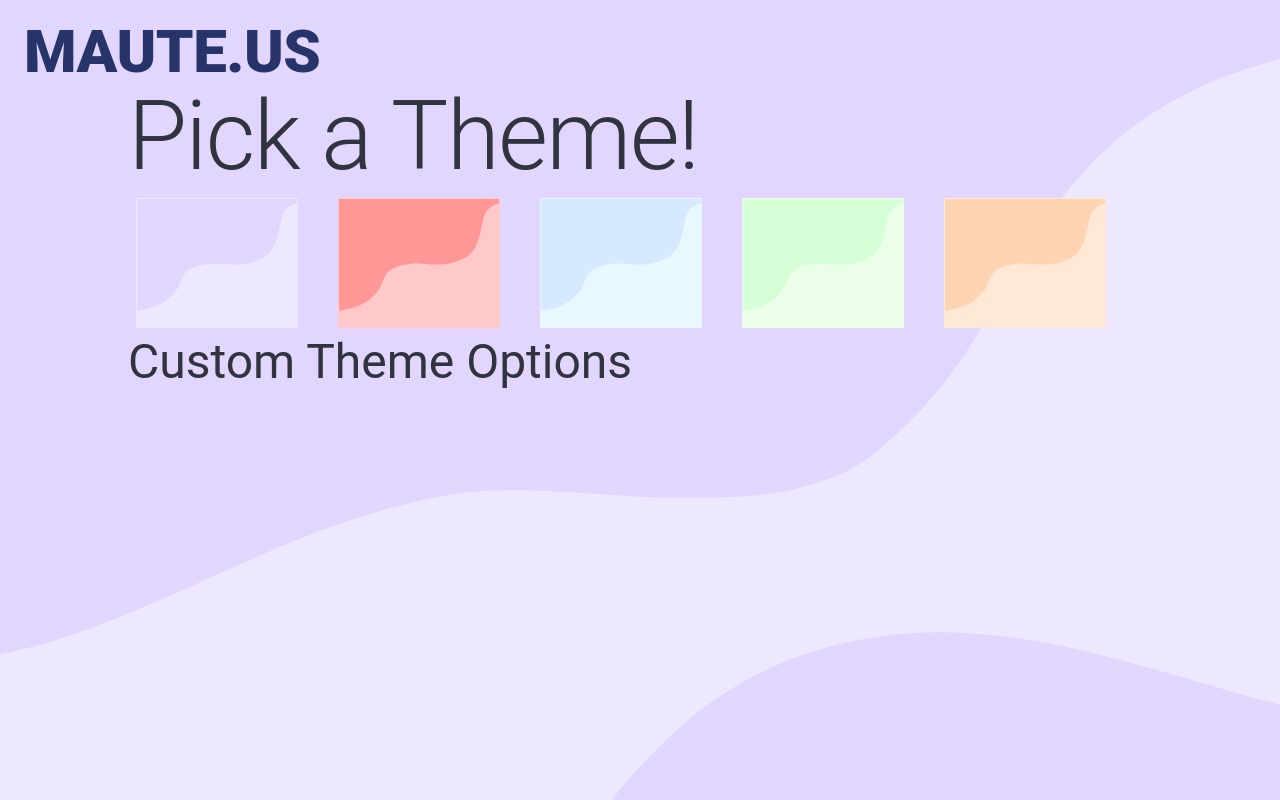
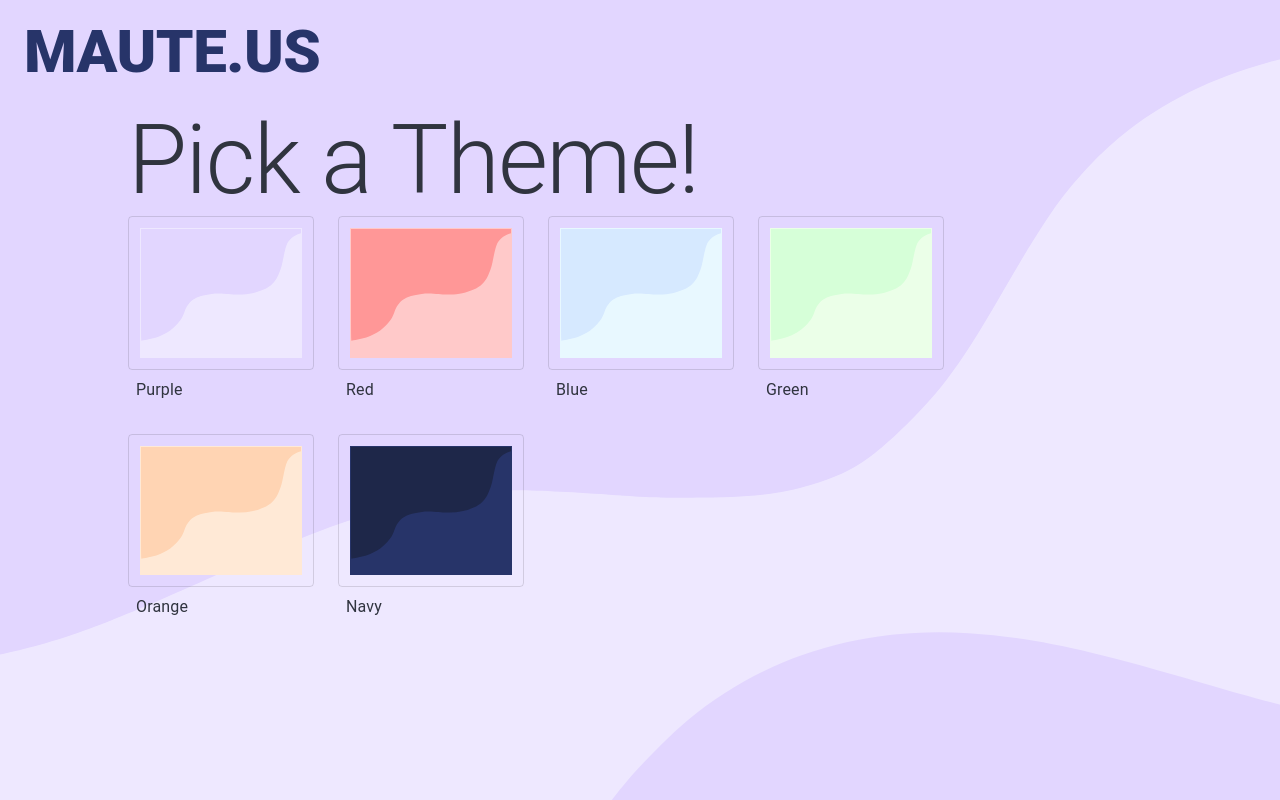
Before and after one commit to DoodlePooge/maute2.0, a React (Vite) app: page /theme-picker in a window 1280 px wide. Built offline with nearby package versions, Linux system fonts and the light colour scheme.

Commit message:
complete theming

```diff
--- a/src/App.tsx
+++ b/src/App.tsx
@@ -14,7 +14,7 @@ import { themeDict } from "./themes"
 function App() {
   // const { theme, setTheme } = useContext(ThemeContext)
 
-  const currTheme = localStorage.getItem("themeTag") || "mainT"
+  const currTheme = localStorage.getItem("themeTag") || "Purple"
   const [theme, setNewTheme] = useState(themeDict[currTheme])
   const setTheme = (newTheme: string, cache: boolean = true) => {
     if (cache) {
--- a/src/components/layouts/MainLayout.tsx
+++ b/src/components/layouts/MainLayout.tsx
@@ -57,7 +57,7 @@ export const MainLayout = () => {
             maxHeight: "90vh",
             zIndex: 2,
             width: "80vw",
-            marginTop: 10,
+            marginTop: 13,
             "::-webkit-scrollbar": { display: "none" },
           }}
         >
--- a/src/context.tsx
+++ b/src/context.tsx
@@ -8,7 +8,7 @@ interface defaultThemeContext {
 }
 
 const CreateDefaultTheme = () => {
-  const currTheme = localStorage.getItem("themeTag") || "mainT"
+  const currTheme = localStorage.getItem("themeTag") || "Purple"
 
   return { theme: themeDict[currTheme], setTheme: () => {} }
 }
--- a/src/pages/Bryan.tsx
+++ b/src/pages/Bryan.tsx
@@ -8,7 +8,7 @@ import { ThemeContext } from "../context"
 
 export const Bryan: FC = () => {
   const { setTheme } = useContext(ThemeContext)
-  setTheme("bryT", false)
+  setTheme("Red", false)
 
   const theme = useTheme()
   return (
--- a/src/pages/Paige.tsx
+++ b/src/pages/Paige.tsx
@@ -8,7 +8,7 @@ import { ThemeContext } from "../context"
 
 export const Paige: FC = () => {
   const { setTheme } = useContext(ThemeContext)
-  setTheme("mainT", false)
+  setTheme("Purple", false)
 
   const theme = useTheme()
   return (
--- a/src/pages/ThemePicker.tsx
+++ b/src/pages/ThemePicker.tsx
@@ -1,4 +1,4 @@
-import { Button, Grid, Typography } from "@mui/material"
+import { Box, Grid, ToggleButton, Typography } from "@mui/material"
 import { FC, useContext } from "react"
 import { themeDict } from "../themes"
 import { Thumbnail } from "../components/misc/Thumbnail"
@@ -6,35 +6,35 @@ import { ThemeContext } from "../context"
 
 export const ThemePicker: FC = () => {
   const { setTheme } = useContext(ThemeContext)
-  const updateTheme = (theme: string) => {
-    setTheme(theme)
-  }
 
   const options = []
   for (const key in themeDict) {
     const theme = themeDict[key]
+    const selected = localStorage.getItem("themeTag") === key
     options.push(
       <Grid item>
-        <Button
-          onClick={() => {
-            updateTheme(key)
+        <ToggleButton
+          value={key}
+          selected={selected}
+          onChange={() => {
+            setTheme(key)
           }}
         >
           <Thumbnail
             default={theme.palette.background.default}
             paper={theme.palette.background.paper}
           />
-        </Button>
+        </ToggleButton>
+        <Typography sx={{ margin: 1 }}>{key}</Typography>
       </Grid>
     )
   }
   return (
-    <>
+    <Box>
       <Typography variant="h1">Pick a Theme!</Typography>
       <Grid container spacing={3}>
         {options}
       </Grid>
-      <Typography variant="h3">Custom Theme Options</Typography>
-    </>
+    </Box>
   )
 }
--- a/src/themes.ts
+++ b/src/themes.ts
@@ -4,7 +4,9 @@ import { Theme, createTheme } from "@mui/material/styles"
 // https://coolors.co/30343f-ff6969-ffe37c-94ff97-a5d5ff-fffafa-ffc9c9-ff9797-273469-1e2749
 // https://coolors.co/30343f-ff8d8d-ffeca8-bbf9bd-e8f8ff-d6e9ff-273469-1e2749
 
-export const mainTheme = createTheme({
+// LIGHT
+
+const mainTheme = createTheme({
   palette: {
     primary: {
       main: "#273469",
@@ -32,10 +34,10 @@ export const mainTheme = createTheme({
     },
   },
 })
-export const bryTheme = createTheme({
+const bryTheme = createTheme({
   palette: {
     primary: {
-      main: "#273469",
+      main: "#1E2749",
     },
     secondary: {
       main: "#A5D5FF",
@@ -54,14 +56,14 @@ export const bryTheme = createTheme({
       main: "#FF6969",
     },
     text: {
-      primary: "#30343F",
-      secondary: "#273469",
+      primary: "#23272F",
+      secondary: "#1E2749",
       disabled: "#B2B2B2",
     },
   },
 })
 
-export const blueTheme = createTheme({
+const blueTheme = createTheme({
   palette: {
     primary: {
       main: "#273469",
@@ -90,7 +92,7 @@ export const blueTheme = createTheme({
   },
 })
 
-export const greenTheme = createTheme({
+const greenTheme = createTheme({
   palette: {
     primary: {
       main: "#273469",
@@ -119,7 +121,7 @@ export const greenTheme = createTheme({
   },
 })
 
-export const orangeTheme = createTheme({
+const orangeTheme = createTheme({
   palette: {
     primary: {
       main: "#273469",
@@ -147,10 +149,42 @@ export const orangeTheme = createTheme({
     },
   },
 })
+
+// DARK
+export const mainDark = createTheme({
+  palette: {
+    primary: {
+      main: "#E2D6FF",
+    },
+    secondary: {
+      main: "#FFBDAB",
+    },
+    background: {
+      default: "#1E2749",
+      paper: "#273469",
+    },
+    success: {
+      main: "#BBF9BD",
+    },
+    warning: {
+      main: "#FFECA8",
+    },
+    error: {
+      main: "#FF8D8D",
+    },
+    text: {
+      primary: "#FAFAFF",
+      secondary: "#E2D6FF",
+      disabled: "#EEE8FF",
+    },
+  },
+})
+
 export const themeDict: { [key: string]: Theme } = {
-  mainT: mainTheme,
-  bryT: bryTheme,
-  blueT: blueTheme,
-  greenT: greenTheme,
-  orangeT: orangeTheme,
+  Purple: mainTheme,
+  Red: bryTheme,
+  Blue: blueTheme,
+  Green: greenTheme,
+  Orange: orangeTheme,
+  Navy: mainDark,
 }
```
